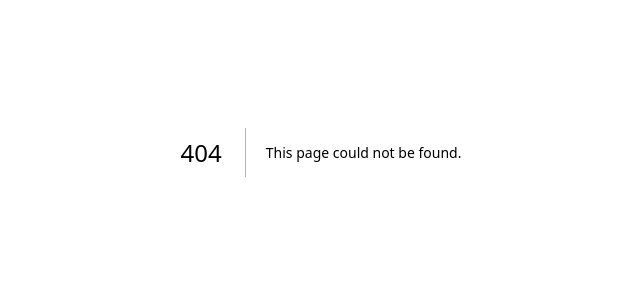
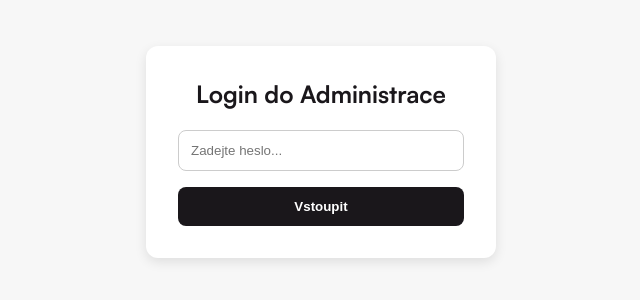
Before and after one commit to lsei27/vizitky_own_ICG, a Next.js app: page /admin/login in a window 1280 px wide. Before the commit this address had no page. Shown: the part 248-548 px from the top of the page, without its empty margins (319-959 px from the left). Built offline with nearby package versions, Linux system fonts and the light colour scheme.

Commit message:
feat: zabezpeceni adminu pomoci hesel a uzamceni URL pro QR kody pro naprostou stabilitu obsahu

```diff
--- a/src/app/[slug]/FloatingActions.tsx
+++ b/src/app/[slug]/FloatingActions.tsx
@@ -13,7 +13,7 @@ export default function FloatingActions({ cardId, slug, logoUrl, themeColor }: {
       const qrCode = new QRCodeStyling({
         width: 1080,
         height: 1080,
-        data: `${window.location.origin}/${slug}`,
+        data: `${process.env.NEXT_PUBLIC_APP_URL || window.location.origin}/${slug}`,
         image: logoUrl,
         qrOptions: { errorCorrectionLevel: 'H' },
         dotsOptions: { color: "#222", type: "dots" },
--- /dev/null
+++ b/src/app/actions/auth.ts
@@ -0,0 +1,16 @@
+"use server"
+import { cookies } from "next/headers"
+
+export async function login(password: string) {
+  if (password === process.env.ADMIN_PASSWORD) {
+    const cookieStore = await cookies()
+    cookieStore.set("admin_token", password, {
+      httpOnly: true,
+      secure: process.env.NODE_ENV === "production",
+      maxAge: 60 * 60 * 24 * 30,
+      path: "/"
+    })
+    return { success: true }
+  }
+  return { success: false, error: "Nesprávné heslo" }
+}
--- a/src/app/admin/CardForm.tsx
+++ b/src/app/admin/CardForm.tsx
@@ -256,7 +256,7 @@ export default function CardForm({ initialCards }: { initialCards: any[] }) {
       {activeCardId && formData.slug && (
         <div style={{marginTop: '2rem'}}>
           <QRCodeGenerator
-            url={`${typeof window !== 'undefined' ? window.location.origin : ''}/${formData.slug}`}
+            url={`${process.env.NEXT_PUBLIC_APP_URL || (typeof window !== 'undefined' ? window.location.origin : '')}/${formData.slug}`}
             defaultLogo={formData.companyLogo || ''}
             slug={formData.slug}
           />
--- /dev/null
+++ b/src/app/admin/login/page.tsx
@@ -0,0 +1,35 @@
+"use client"
+import { useState } from "react"
+import { login } from "../../actions/auth"
+
+export default function LoginPage() {
+  const [password, setPassword] = useState("")
+  const [error, setError] = useState("")
+
+  const handleSubmit = async (e: React.FormEvent) => {
+    e.preventDefault()
+    const res = await login(password)
+    if (res.success) {
+      window.location.href = "/admin"
+    } else {
+      setError(res.error || "Chyba")
+    }
+  }
+
+  return (
+    <div style={{ display: 'flex', justifyContent: 'center', alignItems: 'center', minHeight: '100vh', background: '#f7f7f7' }}>
+      <form onSubmit={handleSubmit} style={{ background: 'white', padding: '2rem', borderRadius: '12px', boxShadow: '0 4px 12px rgba(0,0,0,0.1)', textAlign: 'center', width: '100%', maxWidth: '350px' }}>
+        <h2 style={{marginTop: 0, color: '#1A171B'}}>Login do Administrace</h2>
+        <input
+          type="password"
+          value={password}
+          onChange={e => setPassword(e.target.value)}
+          placeholder="Zadejte heslo..."
+          style={{ padding: '0.75rem', width: '100%', borderRadius: '8px', border: '1px solid #ccc', marginBottom: '1rem', display: 'block', boxSizing: 'border-box' }}
+        />
+        {error && <div style={{ color: 'red', marginBottom: '1rem', fontSize: '0.9rem' }}>{error}</div>}
+        <button type="submit" style={{ width: '100%', padding: '0.75rem 1.5rem', background: '#1A171B', color: 'white', border: 'none', borderRadius: '8px', cursor: 'pointer', fontWeight: 'bold' }}>Vstoupit</button>
+      </form>
+    </div>
+  )
+}
```
Also changed, not shown: src/middleware.ts (added, +21 -0 lines).
